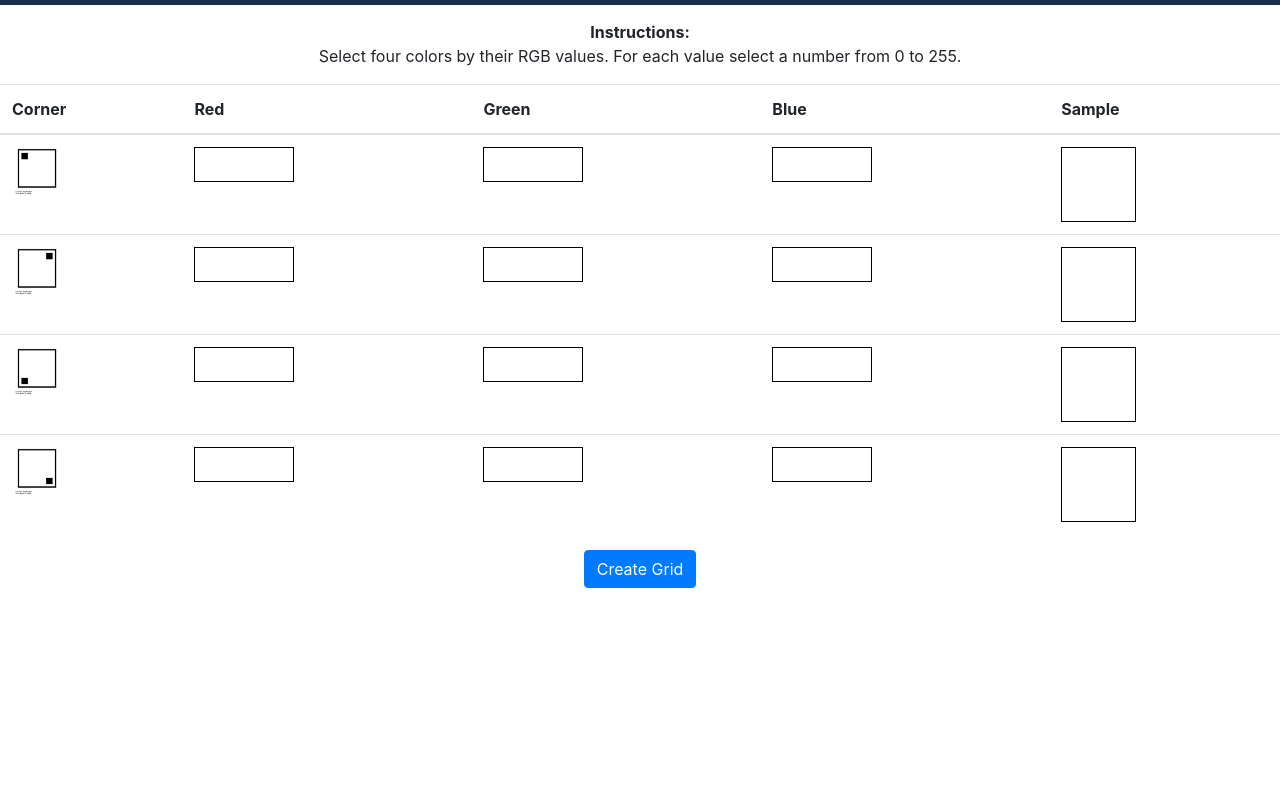
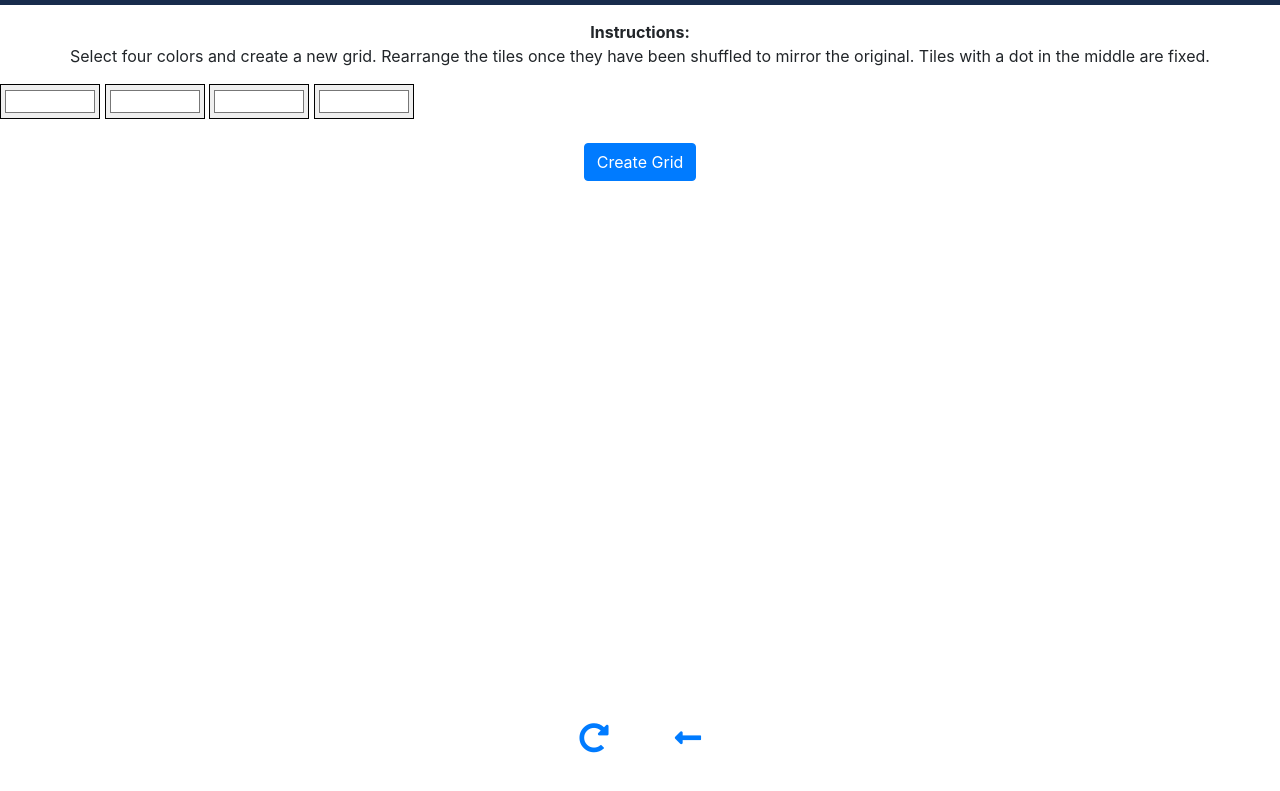
Before and after one commit to nsemmler/Q1-Project, a website: page index.html in a window 1280 px wide. Shown: the part 71-862 px from the top of the page. Drawn offline with nearby package versions, Linux system fonts and the light colour scheme.

Commit message:
Removed table and replaced contents with four inputs of type color that feed the grid

```diff
--- a/index.html
+++ b/index.html
@@ -18,48 +18,21 @@
     </nav>
 
     <div class="input-colors-container">
-      <p class="rules"><span class="instructions">Instructions:</span><br> Select four colors by their RGB values.  For each value select a number from 0 to 255.</p>
-      <table class="table table-hover table-responsive-lg">
-        <thead>
-          <tr>
-            <th scope="col">Corner</th>
-            <th scope="col">Red</th>
-            <th scope="col">Green</th>
-            <th scope="col">Blue</th>
-            <th scope="col">Sample</th>
-          </tr>
-        </thead>
-        <tbody>
-          <tr>
-            <th class="color-corner" scope="row"><img src="./icons/topleft.png" alt="top left corner" style="height: 50px; width: 50px;"></th>
-            <td><input type="text" class="input-rgbval color1-r"></td>
-            <td><input type="text" class="input-rgbval color1-g"></td>
-            <td><input type="text" class="input-rgbval color1-b"></td>
-            <td><div class="sample sample1"></div></td>
-          </tr>
-          <tr>
-            <th class="color-corner" scope="row"><img src="./icons/topright.png" alt="top right corner" style="height: 50px; width: 50px;"></th>
-            <td><input type="text" class="input-rgbval color2-r"></td>
-            <td><input type="text" class="input-rgbval color2-g"></td>
-            <td><input type="text" class="input-rgbval color2-b"></td>
-            <td><div class="sample sample2"></div></td>
-          </tr>
-          <tr>
-            <th class="color-corner" scope="row"><img src="./icons/bottomleft.png" alt="bottom left corner" style="height: 50px; width: 50px;"></th>
-            <td><input type="text" class="input-rgbval color3-r"></td>
-            <td><input type="text" class="input-rgbval color3-g"></td>
-            <td><input type="text" class="input-rgbval color3-b"></td>
-            <td><div class="sample sample3"></div></td>
-          </tr>
-          <tr>
-            <th class="color-corner" scope="row"><img src="./icons/bottomright.png" alt="bottom right corner" style="height: 50px; width: 50px;"></th>
-            <td><input type="text" class="input-rgbval color4-r"></td>
-            <td><input type="text" class="input-rgbval color4-g"></td>
-            <td><input type="text" class="input-rgbval color4-b"></td>
-            <td><div class="sample sample4"></div></td>
-          </tr>
-        </tbody>
-      </table>
+      <p class="rules">
+        <span class="instructions">Instructions:</span>
+        <br>
+        Select four colors and create a new grid.  Rearrange the tiles once they have been shuffled to mirror the original.
+        Tiles with a dot in the middle are fixed.
+      </p>
+
+      <div class="colortoolcontainer">
+        <input class="input-rgbval color1" type="color" value="#ffffff"/>
+        <input class="input-rgbval color2" type="color" value="#ffffff"/>
+        <input class="input-rgbval color3" type="color" value="#ffffff"/>
+        <input class="input-rgbval color4" type="color" value="#ffffff"/>
+      </div>
+
+      <br>
 
       <div class="submit">
         <button type="button" class="btn btn-primary create-grid">Create Grid</button>
```
